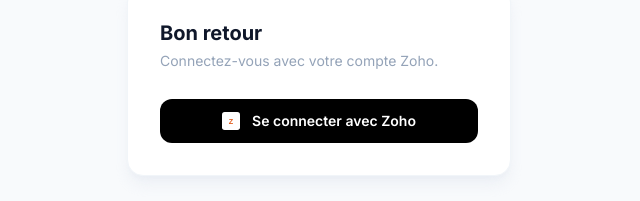
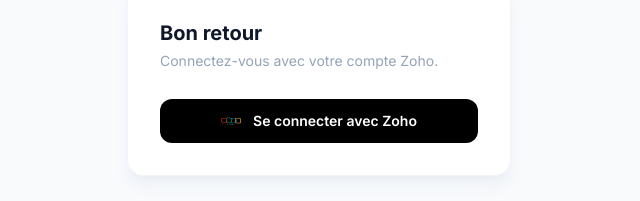
Before and after one commit to jeremibr/Affichez-App-Vente-V3, a React (Vite) app in the folder frontend/: page / in a window 1280 px wide. Shown: the part 333-534 px from the top of the page, without its empty margins (321-961 px from the left). Built offline with nearby package versions, Linux system fonts and the light colour scheme; no server answers.

Commit message:
Replace Zoho icon SVG with an image for improved visual consistency in the Login component

```diff
--- a/frontend/src/pages/Login.tsx
+++ b/frontend/src/pages/Login.tsx
@@ -77,10 +77,6 @@
 
 function ZohoIcon() {
     return (
-        <svg width="18" height="18" viewBox="0 0 40 40" fill="none" xmlns="http://www.w3.org/2000/svg">
-            <rect width="40" height="40" rx="6" fill="white" />
-            <text x="50%" y="54%" dominantBaseline="middle" textAnchor="middle"
-                style={{ font: 'bold 16px sans-serif', fill: '#e05a1a' }}>Z</text>
-        </svg>
+        <img src="/zoho-logo.svg" alt="Zoho" className="w-5 h-5 object-contain" style={{ mixBlendMode: 'screen' }} />
     );
 }
```
Also changed, not shown: frontend/public/zoho-logo.svg (added).
